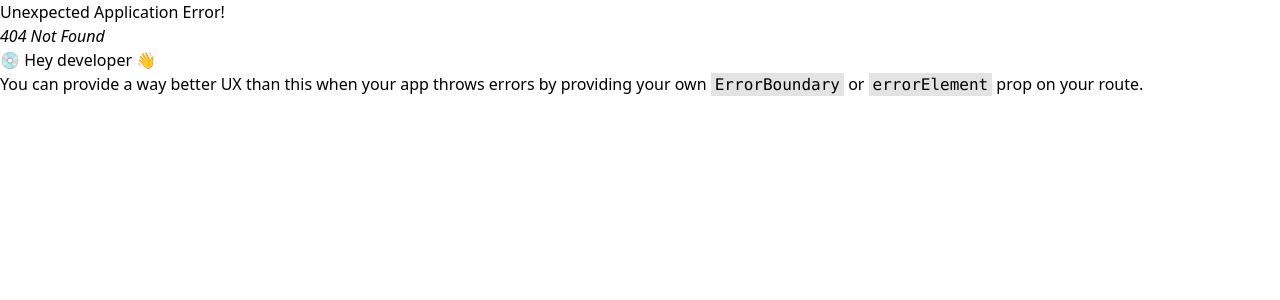
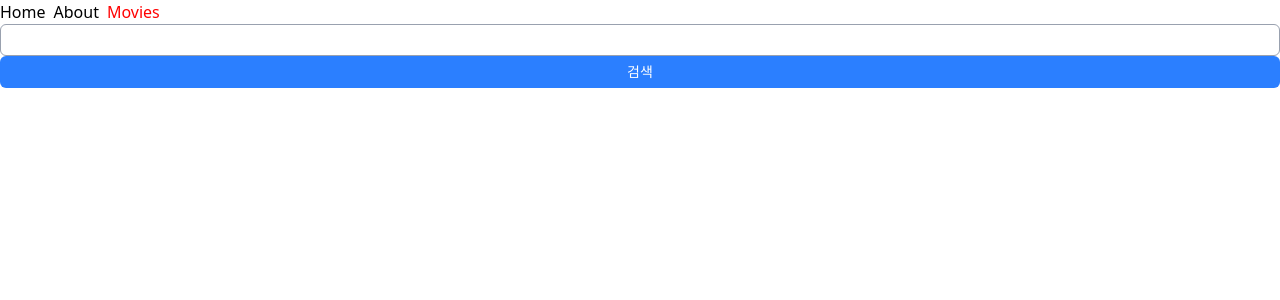
Before and after one commit to ParkYoungWoong/ktds-react-1, a React (Vite) app: page /movies in a window 1280 px wide. Before the commit this address had no page. Shown: the top 300 px of the page. Built offline with nearby package versions, Linux system fonts and the light colour scheme.

Commit message:
09.09 12:51

```diff
--- a/src/components/Header.jsx
+++ b/src/components/Header.jsx
@@ -1,11 +1,12 @@
-import { Link } from 'react-router'
+import { NavLink } from 'react-router'
 
 export default function Header() {
   return (
     <header>
-      <nav>
-        <Link to="/">Home</Link>
-        <Link to="/about">About</Link>
+      <nav className="flex gap-2">
+        <NavLink to="/">Home</NavLink>
+        <NavLink to="/about">About</NavLink>
+        <NavLink to="/movies">Movies</NavLink>
       </nav>
     </header>
   )
--- a/src/main.css
+++ b/src/main.css
@@ -1,12 +1,5 @@
 @import 'tailwindcss';
 
-.active {
-  font-size: 40px;
-  font-weight: bold;
-}
-.red {
+a.active {
   color: red;
 }
-.title {
-  color: black;
-}
--- a/src/routes/layouts/Default.jsx
+++ b/src/routes/layouts/Default.jsx
@@ -1,3 +1,11 @@
+import Header from '@/components/Header'
+import { Outlet } from 'react-router'
+
 export default function Default() {
-  return <></>
+  return (
+    <>
+      <Header />
+      <Outlet />
+    </>
+  )
 }
--- /dev/null
+++ b/src/routes/pages/Movies.jsx
@@ -0,0 +1,56 @@
+import axios from 'axios'
+import { useState } from 'react'
+import TextField from '@/components/TextField'
+import Button from '@/components/Button'
+
+export default function Movies() {
+  const [movies, setMovies] = useState([])
+  const [searchText, setSearchText] = useState('')
+  const [isLoading, setIsLoading] = useState(false)
+
+  async function fetchMovies() {
+    setIsLoading(true)
+    await new Promise(resolve => setTimeout(resolve, 2000))
+    const { data } = await axios.get(
+      `https://omdbapi.com?apikey=7035c60c&s=${searchText}`
+    )
+    setMovies(data.Search)
+    setIsLoading(false)
+  }
+
+  return (
+    <>
+      <div>
+        <TextField
+          value={searchText}
+          onChange={event => setSearchText(event.target.value)}
+          onKeyDown={event => {
+            if (event.key === 'Enter') {
+              fetchMovies()
+            }
+          }}
+        />
+        <Button
+          loading={isLoading}
+          onClick={fetchMovies}>
+          검색
+        </Button>
+      </div>
+      <ul>
+        {movies.map(movie => {
+          return (
+            <li key={movie.imdbID}>
+              <img
+                src={movie.Poster}
+                alt={movie.Title}
+              />
+              <h3>
+                {movie.Title}({movie.Year})
+              </h3>
+            </li>
+          )
+        })}
+      </ul>
+    </>
+  )
+}
```
Also changed, not shown: src/routes/index.jsx (+11 -0 lines).
